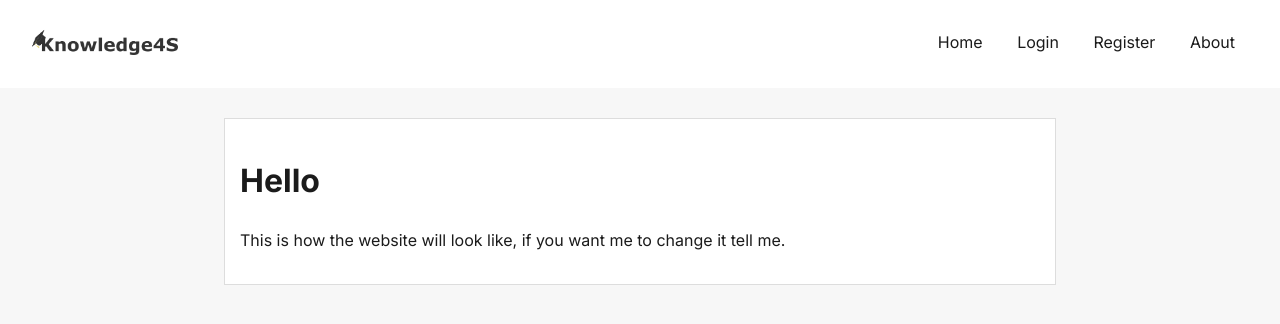
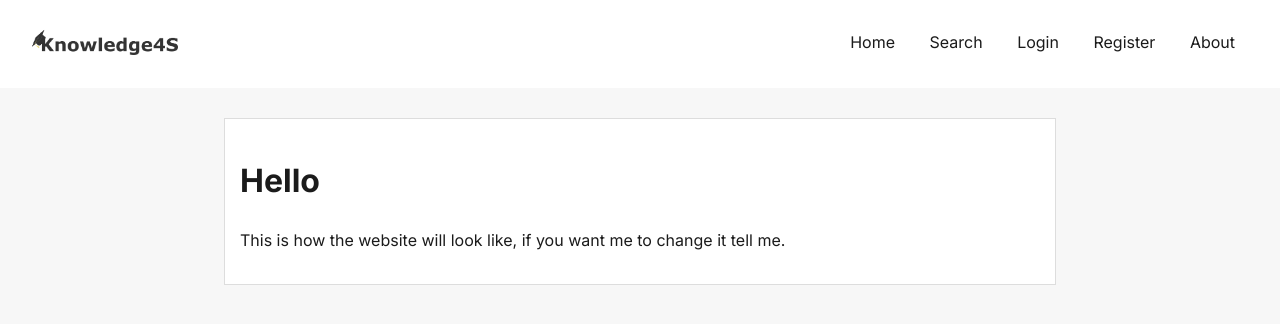
Before and after one commit to avirois/Knowledge4S, a Flask app: page / in a window 1280 px wide. Shown: the top 324 px of the page. Run offline with Flask 2, Linux system fonts and the light colour scheme.

Commit message:
added search to nav

```diff
--- a/templates/base.html
+++ b/templates/base.html
@@ -13,6 +13,7 @@
         </div>
         <div id="menu">
             <a class="navItem" href="/">Home</a>
+            <a class="navItem" href="/search">Search</a>
             <a class="navItem" href="/">Login</a>
             <a class="navItem" href="/">Register</a>
             <a class="navItem" href="/">About</a>
```
